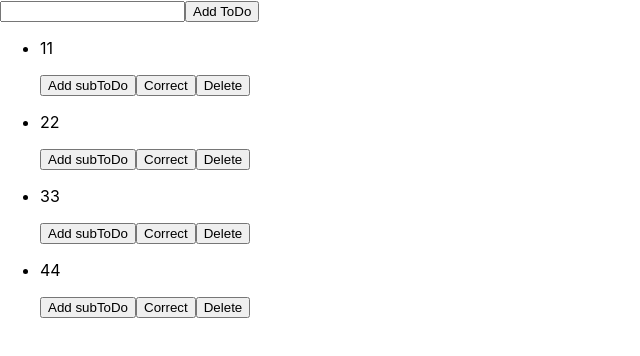
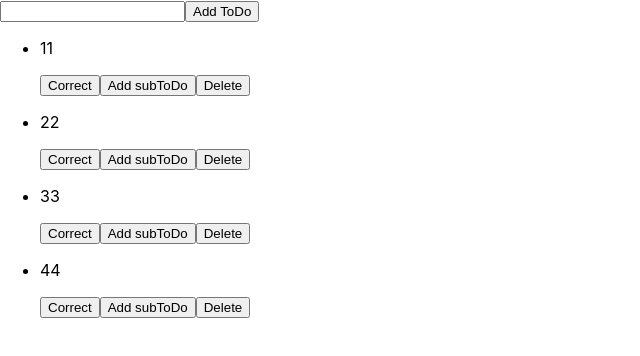
Before and after one commit to SpInAgRblzzz/andersen-todo, a React (Create React App) app: page / in a window 1280 px wide. Shown: the top 356 px of the page, without its empty margins (0-640 px from the left). Built offline with nearby package versions, Linux system fonts and the light colour scheme.

Commit message:
feat: todo item interface corrected

```diff
--- a/src/components/TodoInterface.js
+++ b/src/components/TodoInterface.js
@@ -11,6 +11,9 @@ function TodoInterface(props) {
 				/>
 			)}
 
+			{props.todoItemInterface && !props.correctionMode ? (
+				<button onClick={props.correctionModeHandler}>Correct</button>
+			) : null}
 			<button type="submit" onClick={props.addTodoHandler}>
 				{props.todoItemInterface
 					? props.subTodoAdded
@@ -18,14 +21,7 @@ function TodoInterface(props) {
 						: "Add subToDo"
 					: "Add ToDo"}
 			</button>
-			{props.todoItemInterface ? (
-				<>
-					<button onClick={props.correctionModeHandler}>
-						Correct
-					</button>
-					<button>Delete</button>
-				</>
-			) : null}
+			{props.todoItemInterface ? <button>Delete</button> : null}
 		</nav>
 	);
 }
--- a/src/components/TodoItem.js
+++ b/src/components/TodoItem.js
@@ -9,12 +9,20 @@ function TodoItem(props) {
 	return (
 		<li>
 			{correctionMode ? (
-				<input
-					value={inputValue}
-					onChange={(e) => setInputValue(e.target.value)}
-				/>
+				<div>
+					<input
+						value={inputValue}
+						onChange={(e) => setInputValue(e.target.value)}
+					/>
+					<button
+						onClick={() => {
+							setCorrectionMode(!correctionMode);
+						}}>
+						Submit
+					</button>
+				</div>
 			) : (
-				<p>{props.todoValue}</p>
+				<p>{inputValue}</p>
 			)}
 			<TodoInterface
 				todoItemInterface={true}
@@ -24,6 +32,7 @@ function TodoItem(props) {
 					setSubTodoAdded(!subTodoAdded);
 					return;
 				}}
+				correctionMode={correctionMode}
 				correctionModeHandler={() => {
 					setCorrectionMode(!correctionMode);
 				}}
--- a/src/components/TodoList.js
+++ b/src/components/TodoList.js
@@ -2,7 +2,7 @@ import React, { useState } from "react";
 import TodoInterface from "./TodoInterface";
 import TodoItem from "./TodoItem";
 
-function TodoList() {
+function TodoList(props) {
 	const [inputValue, setInputValue] = useState("");
 	const [todos, setTodos] = useState([11, 22, 33, 44]); //set to []
 
@@ -22,8 +22,8 @@ function TodoList() {
 			<ul>
 				{todos.length === 0
 					? "The list is empty"
-					: todos.map((item) => (
-							<TodoItem todoValue={item}>
+					: todos.map((item, index) => (
+							<TodoItem todoValue={item} key={index}>
 								<TodoList />
 							</TodoItem>
 					  ))}
```
